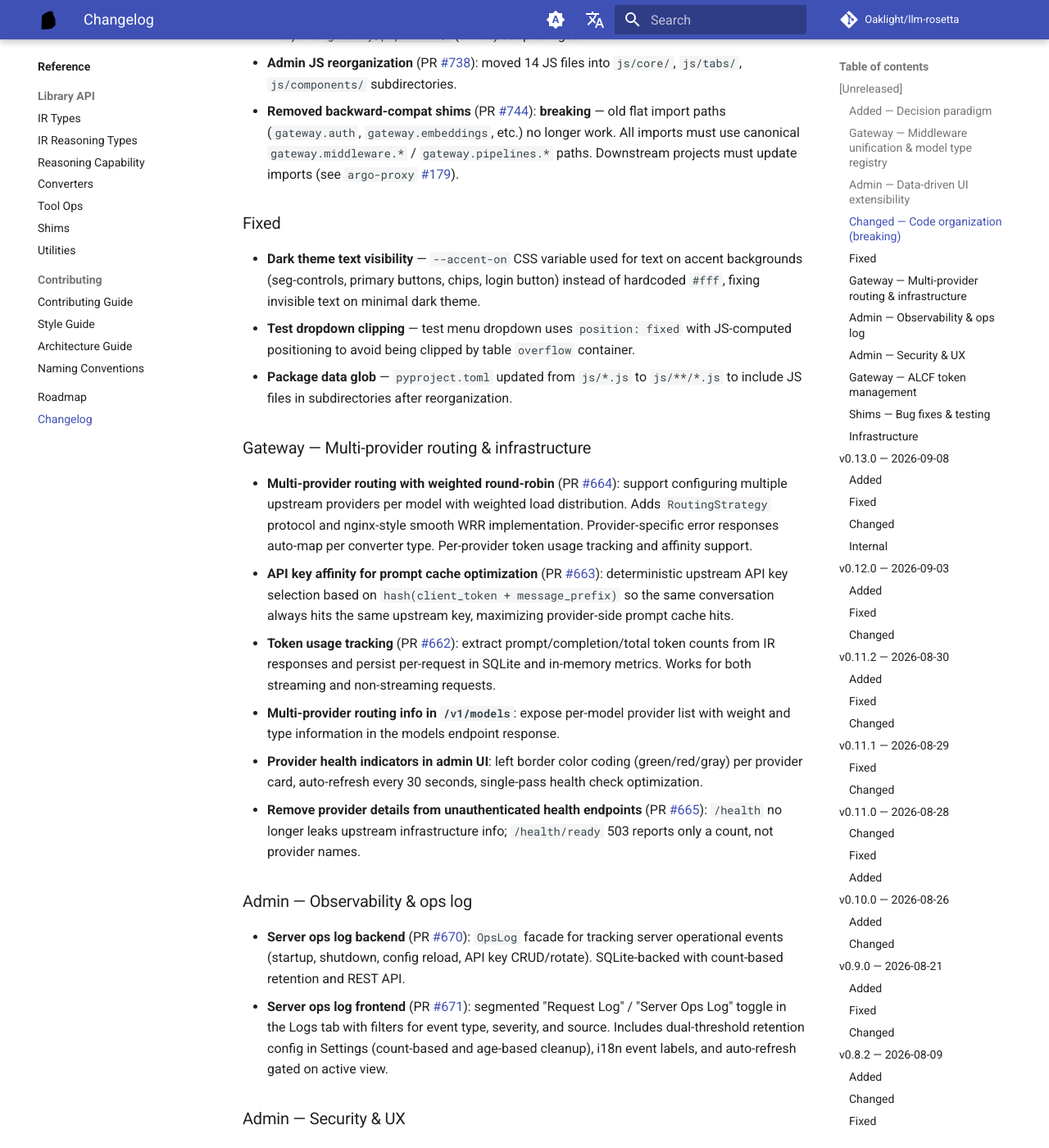
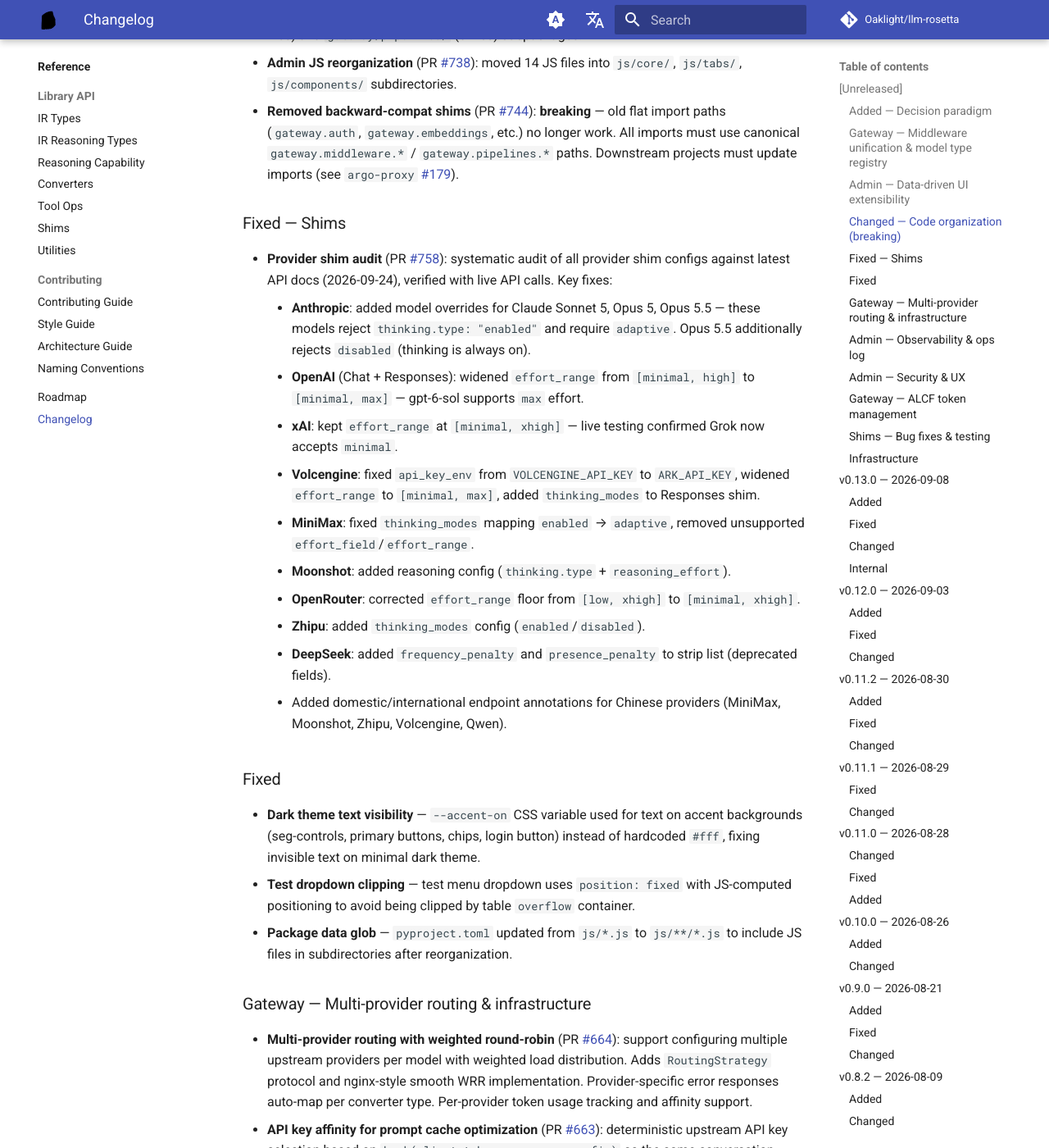
Before and after one commit to Oaklight/llm-rosetta, an MkDocs documentation site: the page built from docs/changelog.md, in a window 1280 px wide and 1400 px high, scrolled down 1832 px. Shown: the whole window at 82% size. Built offline with MkDocs 1.6.1 and Material for MkDocs 9.7.7, drawn with Linux system fonts in a browser that asks for light colours; comment, search, counter and statistics services are not loaded.

Commit message:
docs: add shim audit changelog entry (PR #758)

```diff
--- a/docs/changelog.md
+++ b/docs/changelog.md
@@ -34,6 +34,20 @@
 - **Gateway backend reorganization** (PR [#739](https://github.com/Oaklight/llm-rosetta/pull/739)): moved 13 files into `gateway/middleware/` (8 files) and `gateway/pipelines/` (5 files) subpackages.
 - **Admin JS reorganization** (PR [#738](https://github.com/Oaklight/llm-rosetta/pull/738)): moved 14 JS files into `js/core/`, `js/tabs/`, `js/components/` subdirectories.
 - **Removed backward-compat shims** (PR [#744](https://github.com/Oaklight/llm-rosetta/pull/744)): **breaking** — old flat import paths (`gateway.auth`, `gateway.embeddings`, etc.) no longer work. All imports must use canonical `gateway.middleware.*` / `gateway.pipelines.*` paths. Downstream projects must update imports (see `argo-proxy` [#179](https://github.com/Oaklight/argo-proxy/pull/179)).
+
+### Fixed — Shims
+
+- **Provider shim audit** (PR [#758](https://github.com/Oaklight/llm-rosetta/pull/758)): systematic audit of all provider shim configs against latest API docs (2026-09-24), verified with live API calls. Key fixes:
+    - **Anthropic**: added model overrides for Claude Sonnet 5, Opus 5, Opus 5.5 — these models reject `thinking.type: "enabled"` and require `adaptive`. Opus 5.5 additionally rejects `disabled` (thinking is always on).
+    - **OpenAI** (Chat + Responses): widened `effort_range` from `[minimal, high]` to `[minimal, max]` — gpt-6-sol supports `max` effort.
+    - **xAI**: kept `effort_range` at `[minimal, xhigh]` — live testing confirmed Grok now accepts `minimal`.
+    - **Volcengine**: fixed `api_key_env` from `VOLCENGINE_API_KEY` to `ARK_API_KEY`, widened `effort_range` to `[minimal, max]`, added `thinking_modes` to Responses shim.
+    - **MiniMax**: fixed `thinking_modes` mapping `enabled` → `adaptive`, removed unsupported `effort_field`/`effort_range`.
+    - **Moonshot**: added reasoning config (`thinking.type` + `reasoning_effort`).
+    - **OpenRouter**: corrected `effort_range` floor from `[low, xhigh]` to `[minimal, xhigh]`.
+    - **Zhipu**: added `thinking_modes` config (`enabled`/`disabled`).
+    - **DeepSeek**: added `frequency_penalty` and `presence_penalty` to strip list (deprecated fields).
+    - Added domestic/international endpoint annotations for Chinese providers (MiniMax, Moonshot, Zhipu, Volcengine, Qwen).
 
 ### Fixed
 
```
